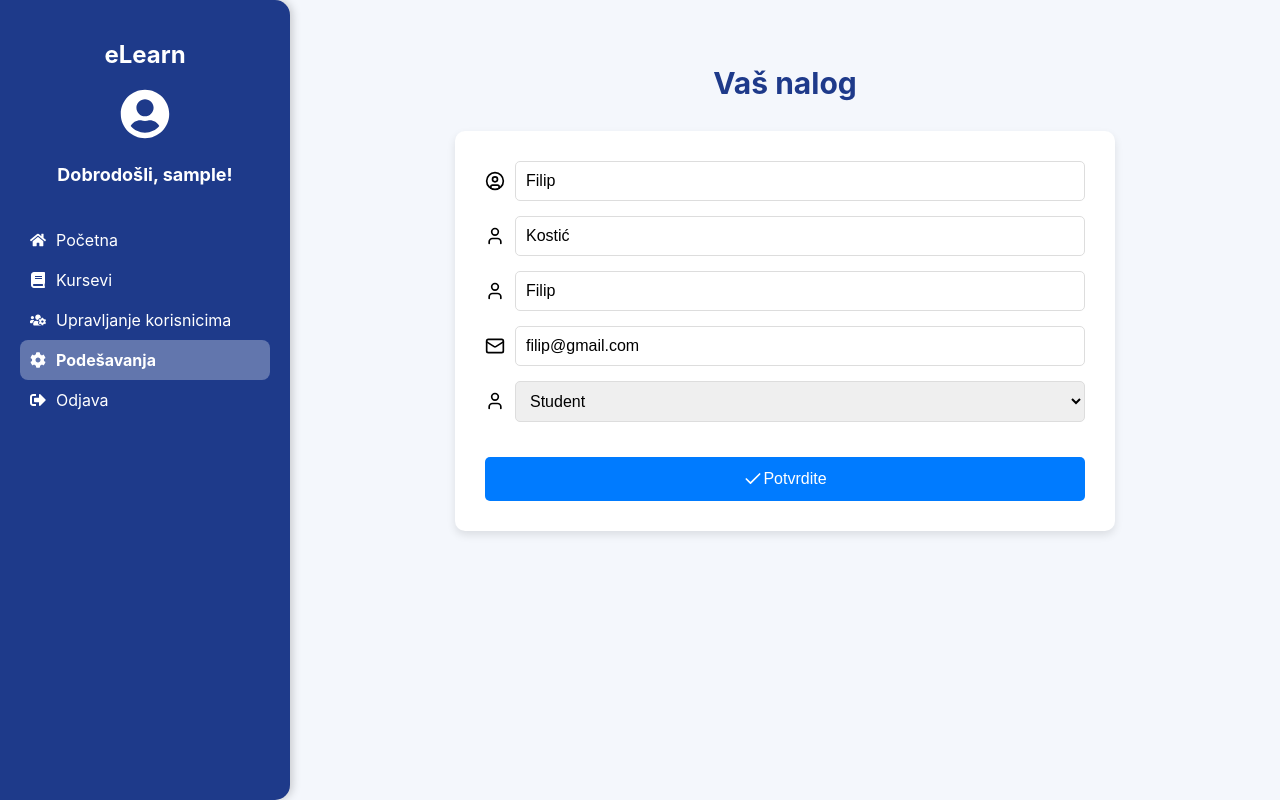
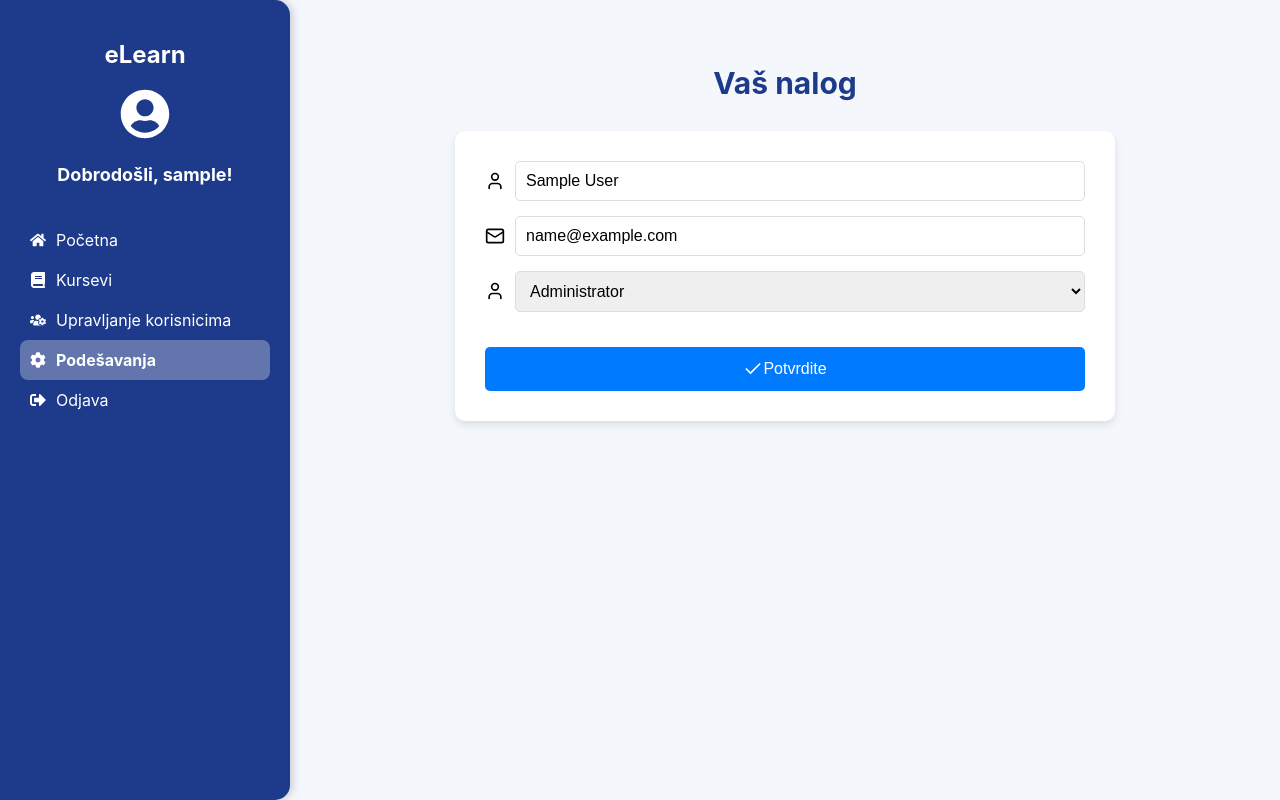
Before and after one commit to elab-development/platforma_za_online_kurseve_2021_0108, a React (Create React App) app in the folder front_end/: page /settings in a window 1280 px wide. Built offline with nearby package versions, Linux system fonts and the light colour scheme; sample sign-in values are in the browser's storage.

Commit message:
podesavanja

```diff
--- a/front_end/src/components/Settings.js
+++ b/front_end/src/components/Settings.js
@@ -2,22 +2,15 @@ import React, { useState } from "react";
 import { useNavigate } from "react-router-dom";
 import { User, Mail, Check, UserCircle } from "lucide-react";
 import Sidebar from './Sidebar';
-
+import { AuthContext } from "../context/AuthContext";
+import { useContext } from "react";
 const Settings = () => {
   const navigate = useNavigate();
 
-  const user = JSON.parse(localStorage.getItem('userData')) || {
-    username: "Filip",
-    role: "student",
-    email: "filip@gmail.com",
-    ime: "Filip",
-    prezime: "Kostić"
-  };
+  const { user } = useContext(AuthContext);
 
   const [formData, setFormData] = useState({
-    firstName: user.ime,
-    lastName: user.prezime,
-    username: user.username,
+    name: user.name,
     email: user.email,
     role: user.role,
   });
@@ -40,44 +33,21 @@ const Settings = () => {
       <div style={styles.mainContent}>
         <h2 style={styles.mainTitle}>Vaš nalog</h2>
         <form style={styles.form} onSubmit={handleSubmit}>
+
           <div style={styles.inputGroup}>
-            <UserCircle size={20} className="input-icon" />
+            <User size={20} className="input-icon" />
             <input
               type="text"
-              name="firstName"
-              placeholder="Ime"
-              value={formData.firstName}
+              name="name"
+              placeholder="Ime i prezime"
+              value={formData.name}
               onChange={handleChange}
               style={styles.input}
               required
             />
           </div>
 
-          <div style={styles.inputGroup}>
-            <User size={20} className="input-icon" />
-            <input
-              type="text"
-              name="lastName"
-              placeholder="Prezime"
-              value={formData.lastName}
-              onChange={handleChange}
-              style={styles.input}
-              required
-            />
-          </div>
 
-          <div style={styles.inputGroup}>
-            <User size={20} className="input-icon" />
-            <input
-              type="text"
-              name="username"
-              placeholder="Korisničko ime"
-              value={formData.username}
-              onChange={handleChange}
-              style={styles.input}
-              required
-            />
-          </div>
 
           <div style={styles.inputGroup}>
             <Mail size={20} className="input-icon" />
```
